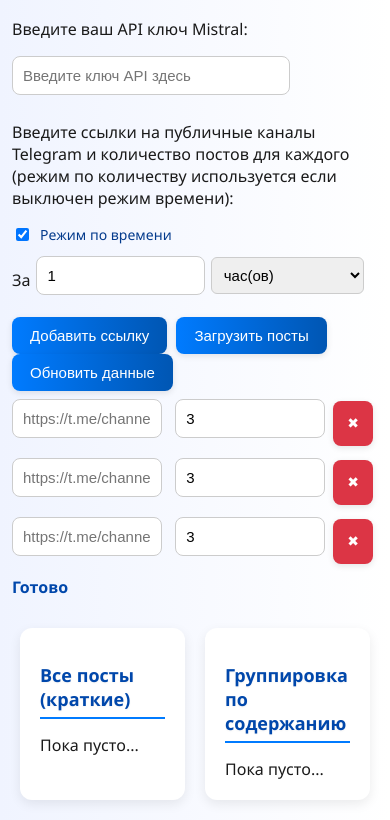
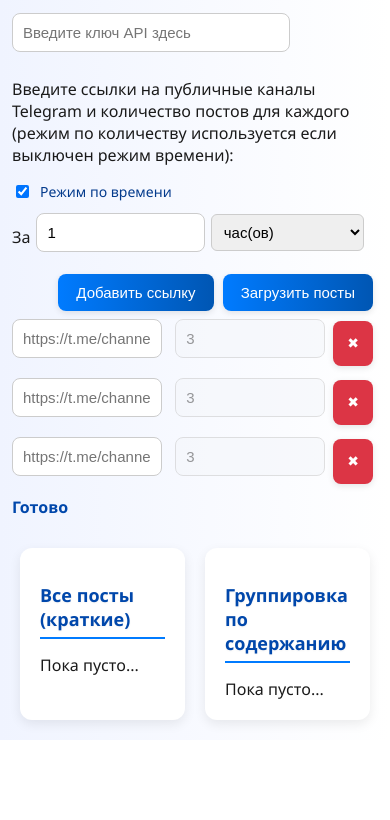
Before and after one commit to YagPtr/BetterNews, a plain HTML site: page index.html in a window 390 px wide. Shown: the part 194-1014 px from the top of the page. After the commit the page ends 934 px from the top, so only its background shows below. Drawn offline with Linux system fonts and the light colour scheme.

Commit message:
Update index.html

```diff
--- a/index.html
+++ b/index.html
@@ -3,7 +3,7 @@
 <head>
 <meta charset="utf-8">
 <meta name="viewport" content="width=device-width,initial-scale=1">
-<title>Telegram посты - Mistral (кеширование локально)</title>
+<title>HahaТоновские новости</title>
 <style>
 body {
   font-family: 'Segoe UI', Tahoma, Geneva, Verdana, sans-serif;
@@ -63,11 +63,18 @@ button:hover { background: linear-gradient(90deg,#0056b3,#003f7f); transform: tr
 .column h2 { color: #0047ab; font-size: 18px; border-bottom: 2px solid #007bff; padding-bottom: 6px; margin-bottom: 12px; text-shadow: 0 1px 2px rgba(0,0,0,0.05); }
 .controls-row { display:flex; gap:12px; align-items:center; margin-bottom:8px; flex-wrap:wrap; }
 .switch { display:inline-flex; align-items:center; gap:8px; font-size:14px; color:#033a8c; }
+
+/* disabled style for count inputs when in time mode */
+input.post-count[disabled], input.post-count[readonly] {
+  opacity: 0.6;
+  cursor: not-allowed;
+  background: #f5f7fb;
+}
 </style>
 </head>
 <body>
 
-<h1>Telegram посты - Mistral (кеширование локально)</h1>
+<h1>HahaТоновские новости</h1>
 
 <div style="max-width: 980px; margin: 0 auto; padding: 0 12px;">
   <p>Введите ваш API ключ Mistral:</p>
@@ -91,7 +98,6 @@ button:hover { background: linear-gradient(90deg,#0056b3,#003f7f); transform: tr
       <div style="margin-left:auto;">
         <button id="add-link">Добавить ссылку</button>
         <button id="load">Загрузить посты</button>
-        <button id="refresh">Обновить данные</button>
       </div>
     </div>
 
@@ -159,11 +165,34 @@ function addLinkField(value='',count=3){
   div.innerHTML=`<input type="text" placeholder="https://t.me/channel" value="${value}">
                  <input type="number" class="post-count" min="1" value="${count}" title="Количество постов" style="width:90px;">
                  <button class="remove-btn" title="Удалить эту ссылку">✖</button>`;
-  div.querySelector('input[type="text"]').addEventListener('input',saveLinksCookie);
-  div.querySelector('input.post-count').addEventListener('input',saveLinksCookie);
-  div.querySelector('.remove-btn').addEventListener('click',()=>{ div.remove(); saveLinksCookie(); });
+  const textInput = div.querySelector('input[type="text"]');
+  const countInput = div.querySelector('input.post-count');
+  const removeBtn = div.querySelector('.remove-btn');
+
+  textInput.addEventListener('input',saveLinksCookie);
+  countInput.addEventListener('input',saveLinksCookie);
+  removeBtn.addEventListener('click',()=>{ div.remove(); saveLinksCookie(); });
+
+  updateSingleCountInputDisabled(countInput, modeToggle.checked);
+
   linksContainer.appendChild(div);
 }
+function updateSingleCountInputDisabled(elem, disabled){
+  if(!elem) return;
+  if(disabled){
+    elem.setAttribute('disabled','true');
+    elem.setAttribute('title','Недоступно в режиме по времени');
+  } else {
+    elem.removeAttribute('disabled');
+    elem.removeAttribute('title');
+  }
+}
+function updateAllCountInputsDisabled(){
+  const disabled = modeToggle.checked === true;
+  const countInputs = linksContainer.querySelectorAll('input.post-count');
+  countInputs.forEach(inp => updateSingleCountInputDisabled(inp, disabled));
+}
+
 const savedLinks=getCookie('telegram_links');
 if(savedLinks){
   try{ JSON.parse(savedLinks).forEach(l=>addLinkField(l.url,l.count)); }
@@ -171,8 +200,11 @@ if(savedLinks){
 }else{ addLinkField(); addLinkField(); addLinkField(); }
 document.getElementById('add-link').addEventListener('click',()=>addLinkField());
 
-// show/hide time settings visually
-function updateTimeSettingsVisibility(){ document.getElementById('time-settings').style.opacity = modeToggle.checked ? '1' : '0.6'; }
+// show/hide time settings visually and toggle count inputs disabled state
+function updateTimeSettingsVisibility(){
+  document.getElementById('time-settings').style.opacity = modeToggle.checked ? '1' : '0.6';
+  updateAllCountInputsDisabled();
+}
 modeToggle.addEventListener('change',updateTimeSettingsVisibility);
 updateTimeSettingsVisibility();
 
@@ -201,15 +233,14 @@ function loadCache(){
   }catch(e){ console.error('Ошибка чтения кеша', e); return null; }
 }
 function saveCache(cacheObj){
-  try{
-    localStorage.setItem(CACHE_KEY, JSON.stringify(cacheObj));
-  }catch(e){ console.error('Ошибка сохранения кеша', e); }
+  try{ localStorage.setItem(CACHE_KEY, JSON.stringify(cacheObj)); }
+  catch(e){ console.error('Ошибка сохранения кеша', e); }
 }
 function clearCache(){
   localStorage.removeItem(CACHE_KEY);
 }
 
-// --- Проверяем, подходит ли кеш под текущие настройки ---
+// --- Проверка соответствия кеша текущим настройкам ---
 function inputsFromUI(){
   return [...linksContainer.querySelectorAll('.link-input')].map(div=>{
     return {
@@ -221,21 +252,17 @@ function inputsFromUI(){
 function isCacheValid(cache, inputs, useTimeMode, timeAmount, timeUnit){
   if(!cache) return false;
   try{
-    // compare inputs as JSON (order matters)
     if(JSON.stringify(cache.inputs) !== JSON.stringify(inputs)) return false;
     if(!!cache.useTimeMode !== !!useTimeMode) return false;
     if(useTimeMode){
       if(cache.timeAmount !== timeAmount) return false;
       if(cache.timeUnit !== timeUnit) return false;
-    } else {
-      // in count mode, each input has a count; ensure cache stored counts match
-      // already covered by inputs equality
     }
     return true;
   }catch(e){ return false; }
 }
 
-// --- Fetch posts from Telegram (existing logic) ---
+// --- Fetch posts from Telegram ---
 async function fetchPostsFromTelegram(){
   setProgress('Сбор постов...', true);
   const useTimeMode = modeToggle.checked;
@@ -311,14 +338,13 @@ async function fetchPostsFromTelegram(){
     }
   }
 
-  // final sort desc by date
   collected.sort((a,b)=> (b.date?.getTime()||0) - (a.date?.getTime()||0) );
   allPosts = collected;
   setProgress(`Посты загружены: ${allPosts.length}`, false);
   return allPosts;
 }
 
-// --- Display functions (unchanged) ---
+// --- Display functions ---
 function createPostElement(post){
   const wrapper=document.createElement('div');
   wrapper.className='collapsed';
@@ -420,7 +446,7 @@ function displayGroupedPosts(){
 
 // --- Mistral: robust parser + caching of results ---
 async function processPostsOnceMistral(){
-  if(allPosts.length===0) return;
+  if(allPosts.length===0) return false;
   const API_KEY=API_KEY_INPUT.value.trim();
   if(!API_KEY) return alert('Введите ключ API!');
   setProgress('Отправка на Mistral и генерация кратких описаний...', true);
@@ -452,7 +478,7 @@ async function processPostsOnceMistral(){
       console.error('Отклик Mistral не содержит JSON-блока', text);
       alert('Не удалось извлечь JSON из ответа Mistral. Проверьте ответ в консоли.');
       setProgress('Ошибка: не удалось извлечь JSON из ответа Mistral');
-      return;
+      return false;
     }
 
     const balanced = tryBalanceBraces(jsonText);
@@ -462,7 +488,7 @@ async function processPostsOnceMistral(){
       console.error('Ошибка парсинга JSON после восстановления:', err, 'Исходный текст:', jsonText);
       alert('Ошибка парсинга JSON от Mistral (см. консоль).');
       setProgress('Ошибка парсинга JSON');
-      return;
+      return false;
     }
 
     if(Array.isArray(parsed.summaries)){
@@ -510,7 +536,6 @@ async function loadHandler({ forceRefresh = false } = {}){
   const cache = loadCache();
 
   if(!forceRefresh && isCacheValid(cache, inputs, useTimeMode, timeAmount, timeUnit) && Array.isArray(cache.allPosts) && cache.allPosts.length > 0){
-    // load from cache: restore dates
     allPosts = cache.allPosts.map(p => ({ ...p, date: p.date ? new Date(p.date) : null }));
     window.groupedData = cache.groupedData || [];
     setProgress(`Данные загружены из кеша (сохранено ${cache.savedAt})`);
@@ -519,10 +544,8 @@ async function loadHandler({ forceRefresh = false } = {}){
     return;
   }
 
-  // если forceRefresh — удалим старый кеш для текущ конфигурации (чтобы не мешал)
   if(forceRefresh && cache) clearCache();
 
-  // fetch posts from telegram
   await fetchPostsFromTelegram();
 
   if(allPosts.length === 0){
@@ -531,16 +554,13 @@ async function loadHandler({ forceRefresh = false } = {}){
     return;
   }
 
-  // send to Mistral
   const ok = await processPostsOnceMistral();
   if(!ok){
-    // Mistral failed; still display posts without summaries
     displayPosts();
     displayGroupedPosts();
     return;
   }
 
-  // Save to cache: serialize dates to ISO
   const cacheObj = {
     inputs,
     useTimeMode,
@@ -552,7 +572,6 @@ async function loadHandler({ forceRefresh = false } = {}){
   };
   saveCache(cacheObj);
 
-  // display
   displayPosts();
   displayGroupedPosts();
   setProgress('Готово! Данные сохранены в локальном кеше.');
@@ -567,13 +586,13 @@ function inputsFromUI(){
 
 // --- Кнопки ---
 document.getElementById('load').addEventListener('click', async ()=>{ await loadHandler({ forceRefresh: false }); });
-document.getElementById('refresh').addEventListener('click', async ()=>{ await loadHandler({ forceRefresh: true }); });
 
 // Сохранение API key по Enter
 API_KEY_INPUT.addEventListener('keydown', e=>{ if(e.key === 'Enter') setCookie('mistral_api_key', API_KEY_INPUT.value.trim(), 365); });
 
 // --- Попытка загрузить из кеша при старте (если соответствует текущим настройкам) ---
 (async function initFromCache(){
+  updateAllCountInputsDisabled();
   const inputs = inputsFromUI();
   const useTimeMode = modeToggle.checked;
   const timeAmount = parseInt(timeAmountInput.value) || 1;
```
